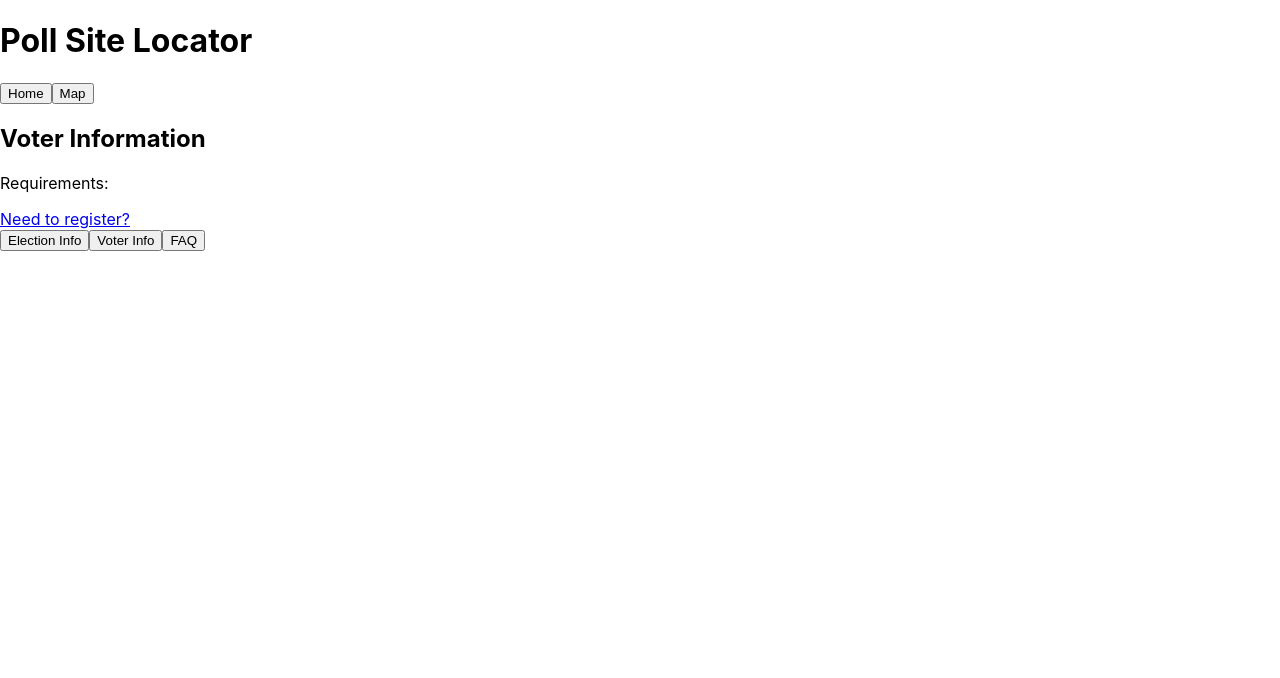
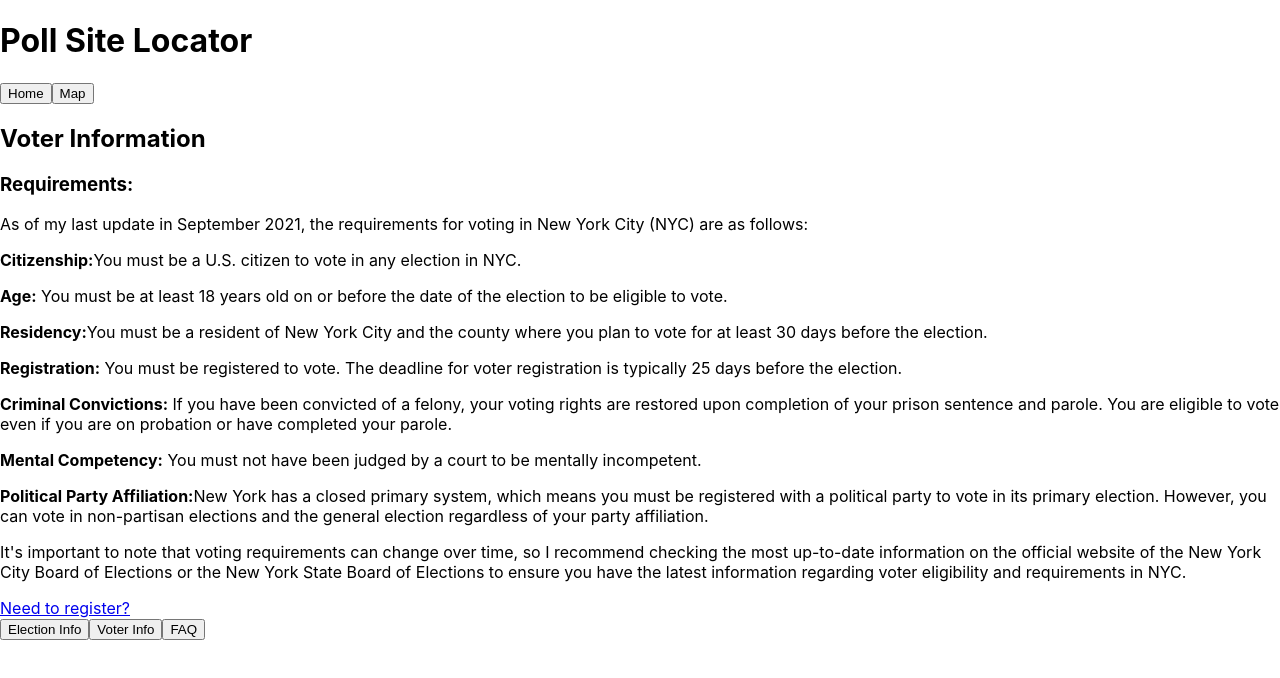
Before and after one commit to Kayrod23/hackathon_project, a React (Create React App) app: page /voterInfo in a window 1280 px wide. Shown: the top 678 px of the page. Built offline with nearby package versions, Linux system fonts and the light colour scheme.

Commit message:
add voter requirements

```diff
--- a/src/Pages/VoterInfo.js
+++ b/src/Pages/VoterInfo.js
@@ -5,11 +5,30 @@ export default function VoterInfo() {
   return (
     <div>
       <h2>Voter Information</h2>
-      <p>Requirements: {VoterInfo.VoterRequirements}</p>
+      <h3>Requirements: {VoterInfo.VoterRequirements}</h3>
+
+      <p>As of my last update in September 2021, the requirements for voting in New York City (NYC) are as follows:<p/>
+
+          <p><strong>Citizenship:</strong>You must be a U.S. citizen to vote in any election in NYC.</p>
+
+          <p><strong>Age:</strong> You must be at least 18 years old on or before the date of the election to be eligible to vote.</p>
+
+        <p> <strong>Residency:</strong>You must be a resident of New York City and the county where you plan to vote for at least 30 days before the election.</p>
+
+         <p><strong>Registration:</strong> You must be registered to vote. The deadline for voter registration is typically 25 days before the election.</p>
+
+        <p><strong>Criminal Convictions:</strong> If you have been convicted of a felony, your voting rights are restored upon completion of your prison sentence and parole. You are eligible to vote even if you are on probation or have completed your parole.</p>
+
+        <p><strong>Mental Competency:</strong> You must not have been judged by a court to be mentally incompetent.</p>
+
+        <p> <strong>Political Party Affiliation:</strong>New York has a closed primary system, which means you must be registered with a political party to vote in its primary election. However, you can vote in non-partisan elections and the general election regardless of your party affiliation.</p>
+
+        It's important to note that voting requirements can change over time, so I recommend checking the most up-to-date information on the official website of the New York City Board of Elections or the New York State Board of Elections to ensure you have the latest information regarding voter eligibility and requirements in NYC.</p>
       <section className="userInfo">
        <a href="https://www.elections.ny.gov/NYSBOE/download/voting/voteregform-eng-fillable.pdf">
        Need to register?
        </a>
+
       </section>
     </div>
   );
```
